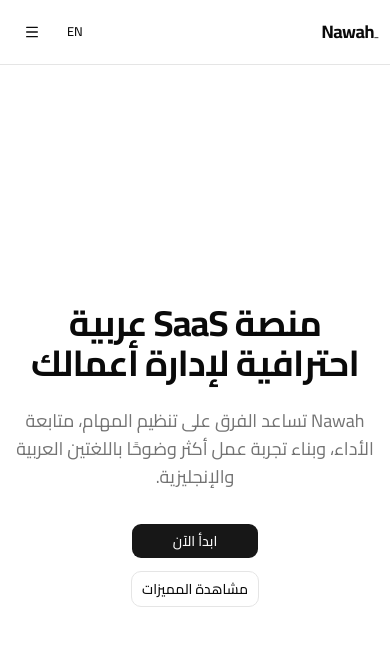
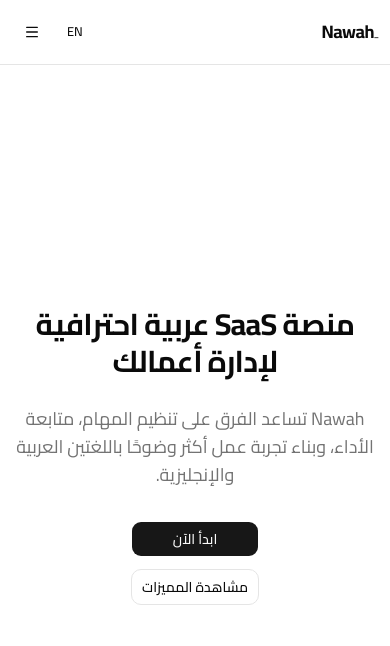
Before and after one commit to AmeenFlow/nawah-saas-dashboard, a Next.js app: page /ar in a window 390 px wide. Shown: the top 646 px of the page. Built offline with nearby package versions, Linux system fonts and the light colour scheme.

Commit message:
Improve hero title responsiveness

```diff
--- a/src/components/sections/hero-section.tsx
+++ b/src/components/sections/hero-section.tsx
@@ -23,7 +23,7 @@ export function HeroSection({
 }: HeroSectionProps) {
     return (
         <section className="mx-auto flex min-h-[calc(100vh-4rem)] max-w-6xl flex-col items-center justify-center px-4 text-center">
-            <h1 className="max-w-3xl text-4xl font-bold tracking-tight md:text-6xl">
+            <h1 className="max-w-3xl text-3xl font-bold leading-tight tracking-tight sm:text-4xl md:text-5xl lg:text-6xl lg:leading-[1.08]">
                 {title}
             </h1>
 
```
